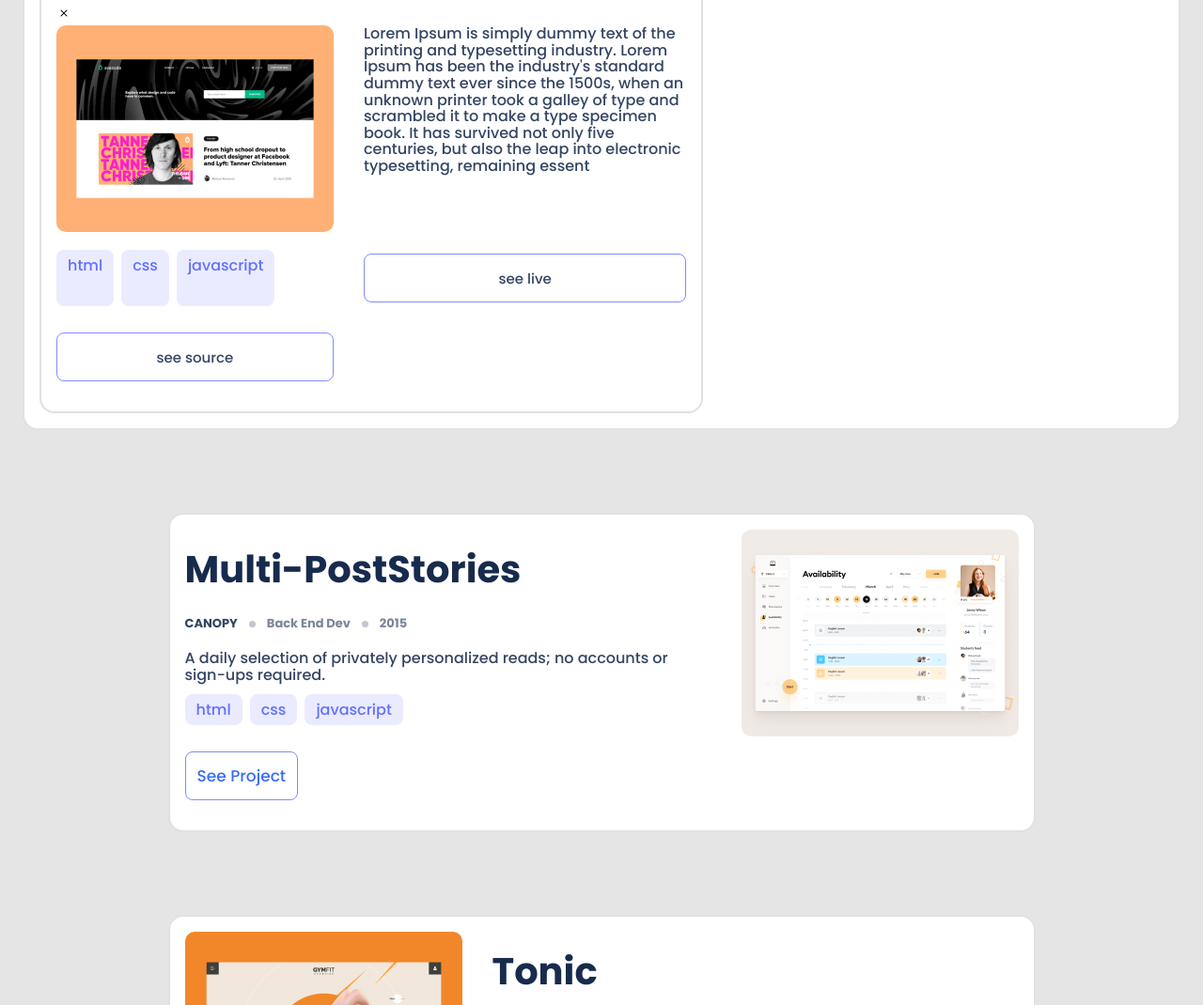
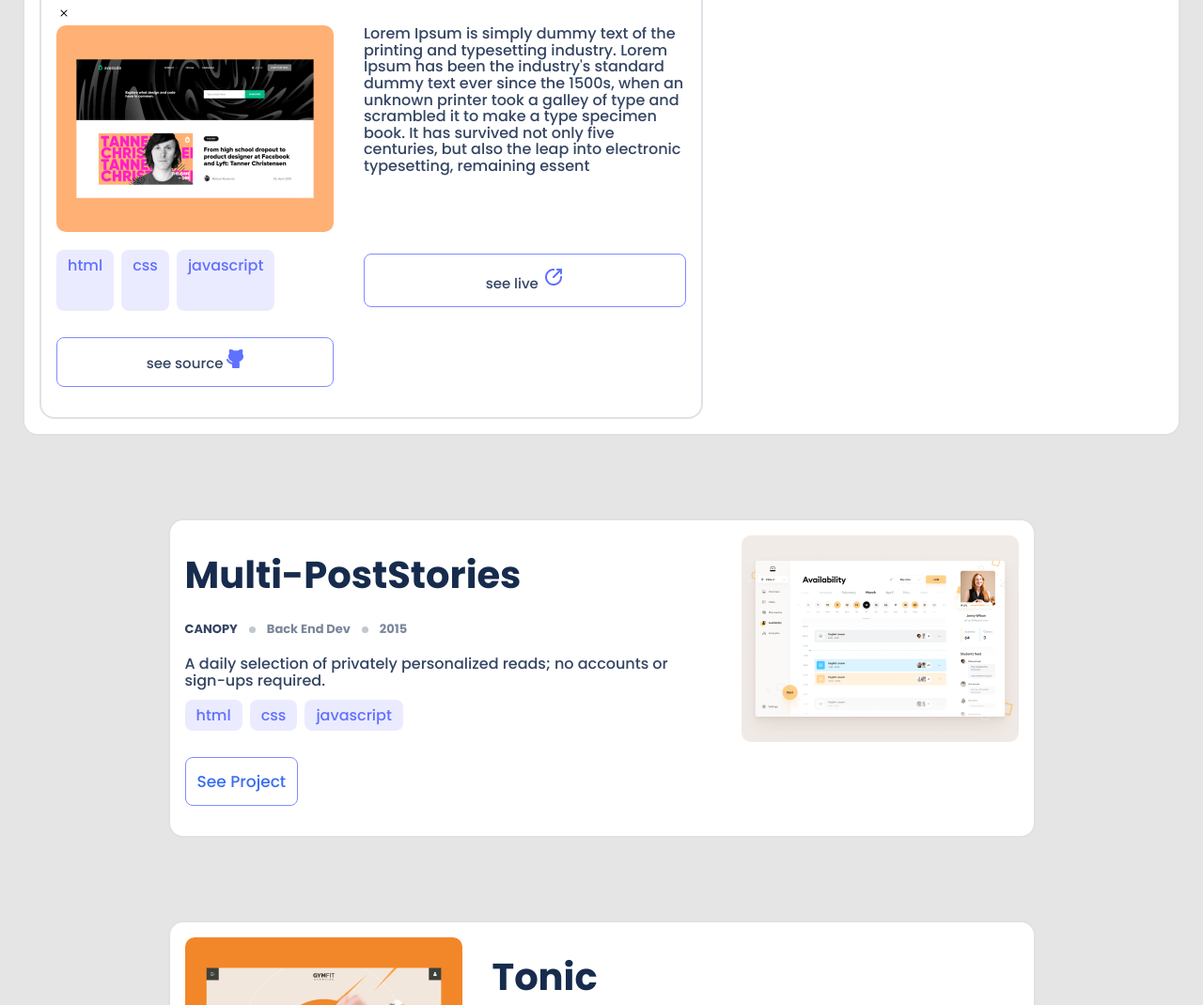
Before and after one commit to bahoz-ali/portfolio, a website: page index.html in a window 1280 px wide. Shown: the part 1215-2285 px from the top of the page at 94% size. Drawn offline with nearby package versions, Linux system fonts and the light colour scheme.

Commit message:
Add live and github icon to the popup menu

```diff
--- a/index.html
+++ b/index.html
@@ -139,9 +139,15 @@
               <li class="usage_item">javascript</li>
             </ul>
 
-            <button type="button" class="btn"><a href="#">see live</a></button>
             <button type="button" class="btn">
-              <a href="#">see source</a>
+              <a href="#"
+                >see live <img src="./images/live.png" alt="live icon"
+              /></a>
+            </button>
+            <button type="button" class="btn">
+              <a href="#"
+                >see source <img src="./images/github1.png" alt="github icon"
+              /></a>
             </button>
           </div>
         </div>
```
Also changed, not shown: images/github1.png (added), images/live.png (added).
